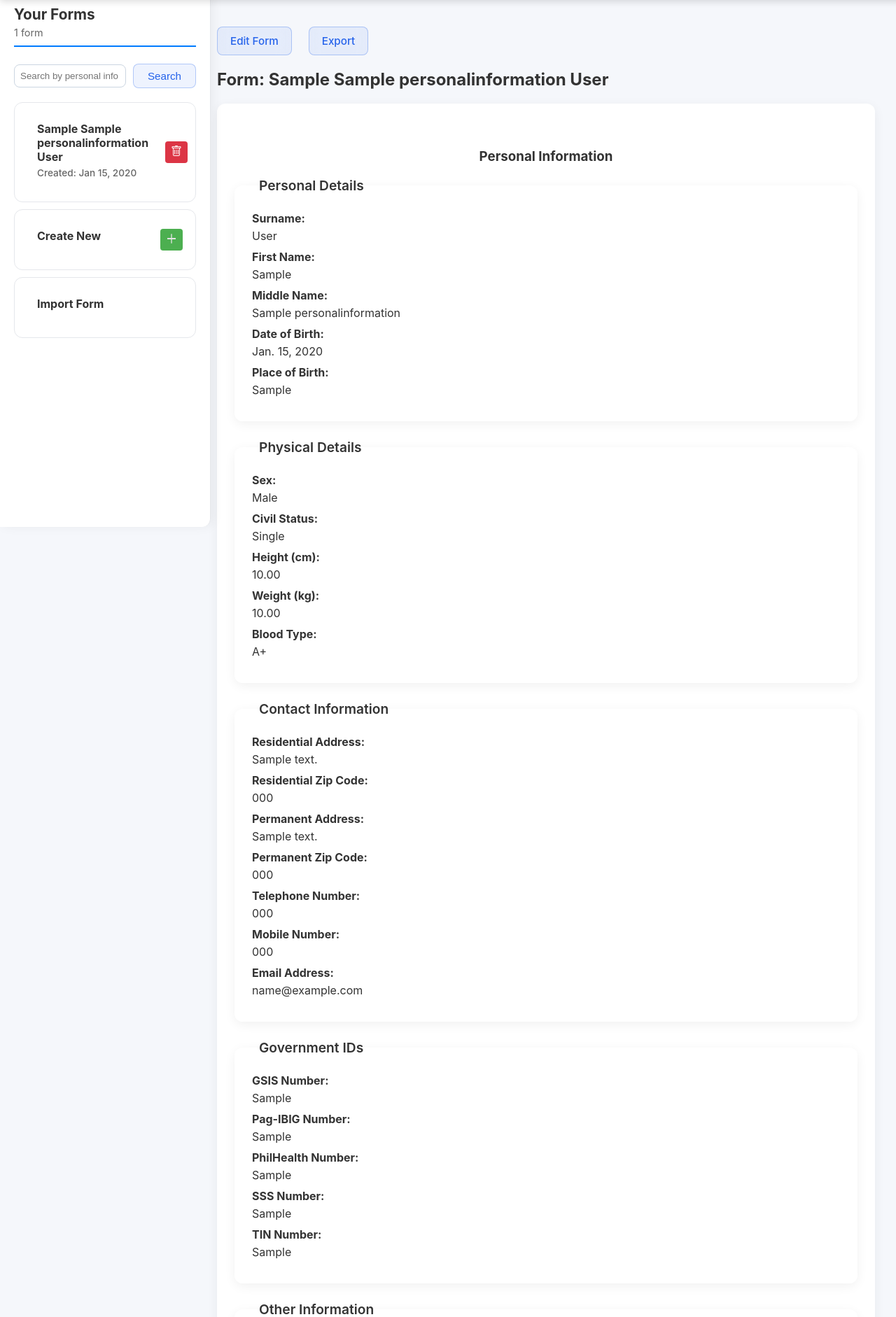
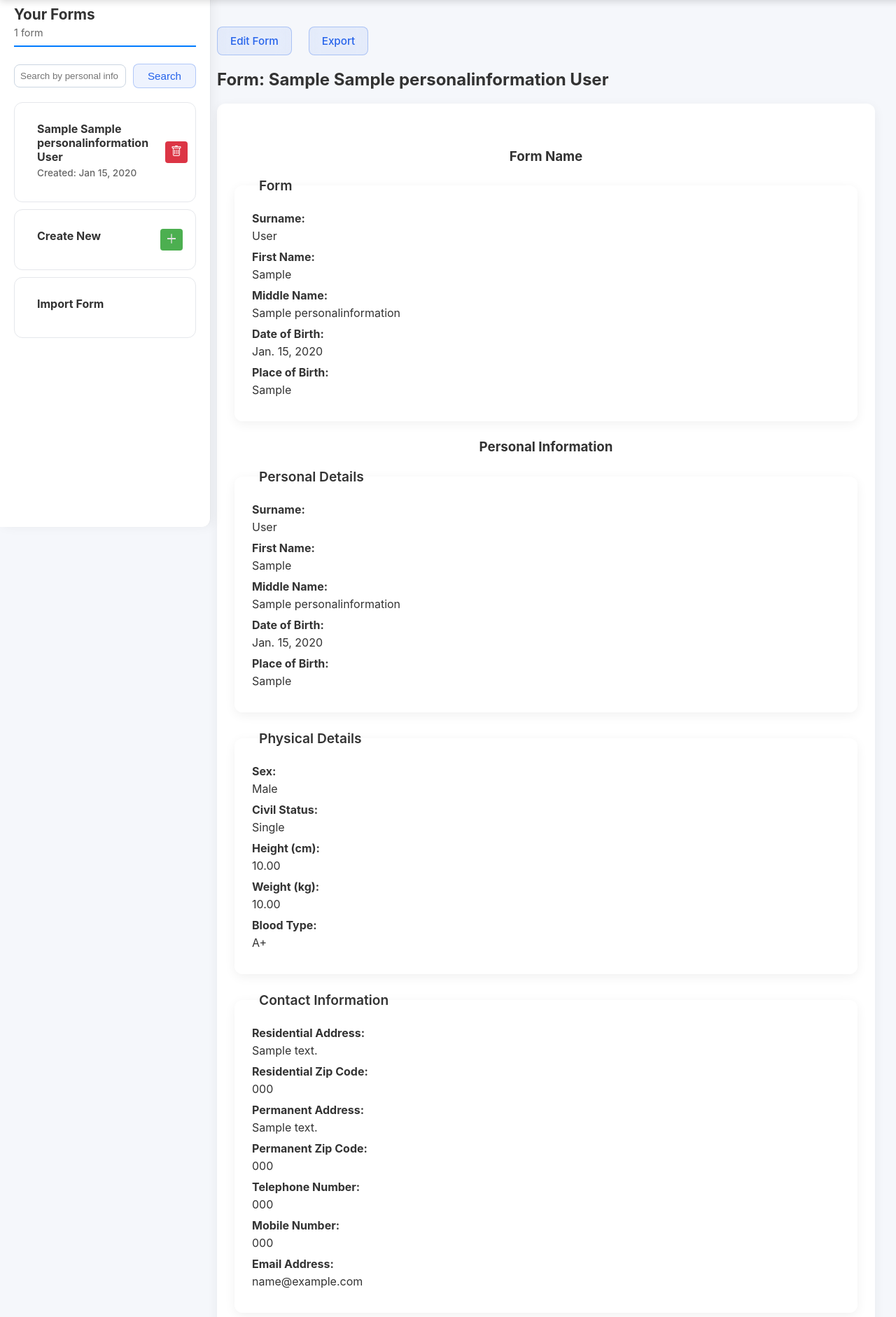
Before and after one commit to Gabrielkaos/PDS_SYSTEM_DJANGO, a Django app: page /forms/1 in a window 1280 px wide. Shown: the part 87-1969 px from the top of the page at 70% size. Run offline with Django 4.2, Linux system fonts and the light colour scheme; a user stored in the database is signed in; tables that the repository leaves empty hold one stand-in row (values such as "Sample post").

Commit message:
added form_name in models and in all_forms.html

```diff
--- a/pds_app/models.py
+++ b/pds_app/models.py
@@ -459,7 +459,7 @@ class EducationalBackground(models.Model):
 class CompleteForm(models.Model):
     user = models.ForeignKey(User, on_delete=models.CASCADE, related_name="forms")
 
-
+    form_name = models.CharField(max_length=100)
 
     personal_information = models.ForeignKey(PersonalInformation, on_delete=models.CASCADE, null=True, blank=True)
     family_background = models.ForeignKey(FamilyBackground, on_delete=models.CASCADE, null=True, blank=True)
--- a/pds_app/templates/pds_app/all_forms.html
+++ b/pds_app/templates/pds_app/all_forms.html
@@ -10,6 +10,31 @@
 
 <form class="general-form">
     <br>
+
+    <h3 style="text-align:center;">Form Name</h3>
+    <fieldset>
+        <legend>Form</legend>
+        <div class="form-row">
+            <label for="id_surname">Surname:</label>
+            {{ this_form.personal_information.surname }}
+        </div>
+        <div class="form-row">
+            <label for="id_firstname">First Name:</label>
+            {{ this_form.personal_information.firstname }}
+        </div>
+        <div class="form-row">
+            <label for="id_middlename">Middle Name:</label>
+            {{ this_form.personal_information.middlename }}
+        </div>
+        <div class="form-row">
+            <label for="id_date_of_birth">Date of Birth:</label>
+            {{ this_form.personal_information.date_of_birth }}
+        </div>
+        <div class="form-row">
+            <label for="id_place_of_birth">Place of Birth:</label>
+            {{ this_form.personal_information.place_of_birth }}
+        </div>
+    </fieldset>
 
     <h3 style="text-align:center;">Personal Information</h3>
     <fieldset>
```
